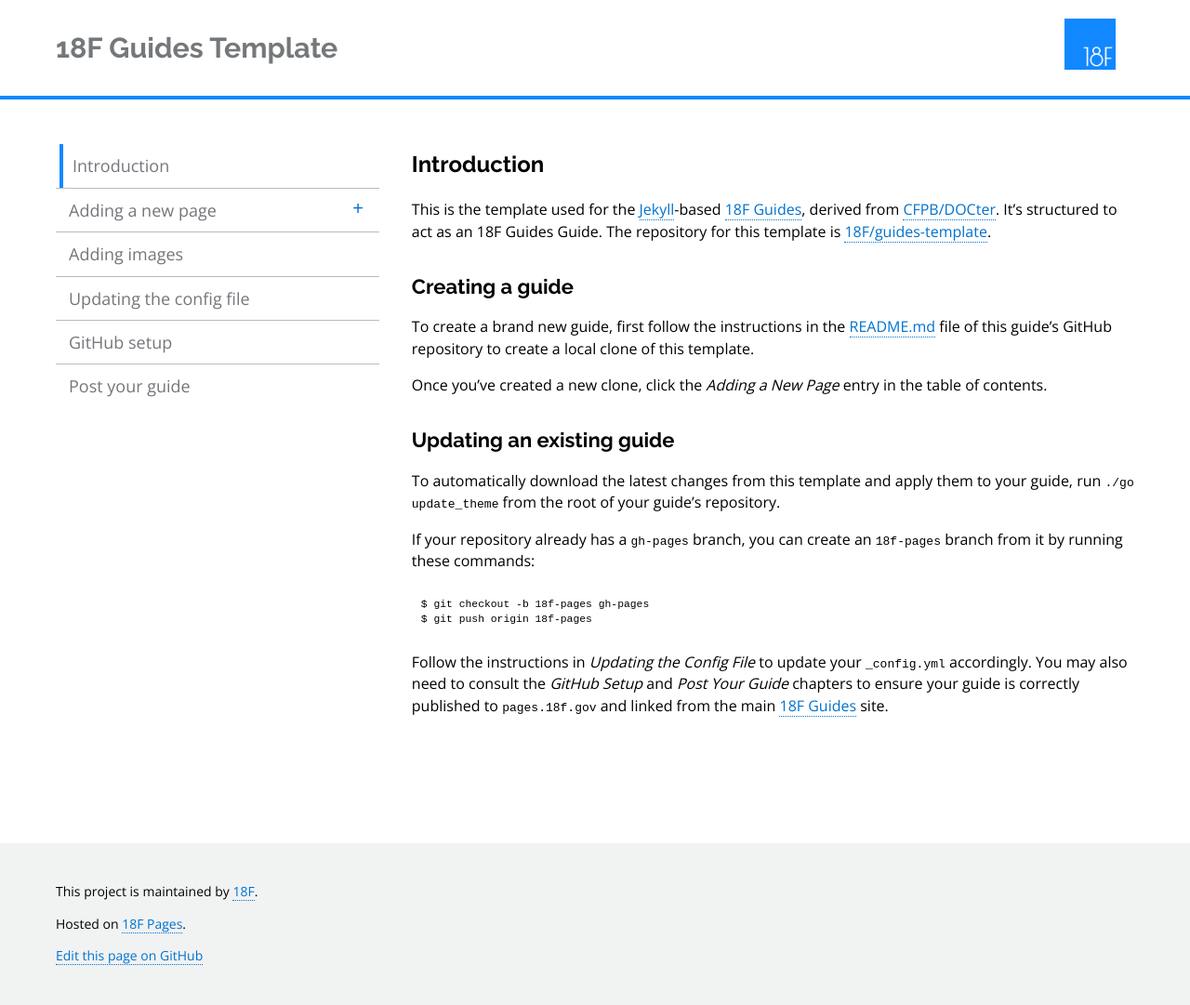
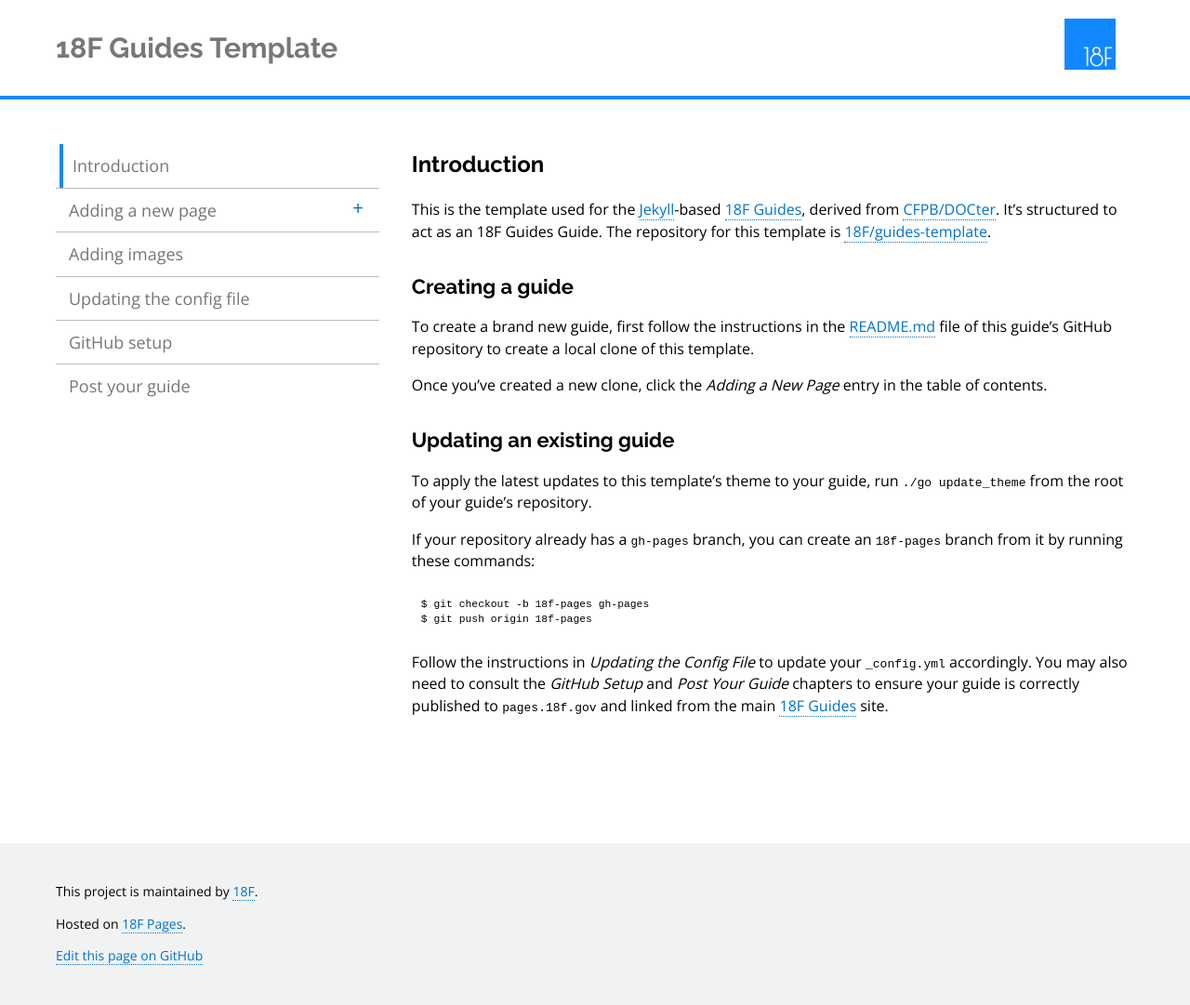
Before and after one commit to Macy-FK/federaliste, a Jekyll site: the page built from index.md, in a window 1280 px wide. Shown: the whole page at 93% size. Built offline with Jekyll 4.4.1, drawn with Linux system fonts in a browser that asks for light colours; nearby versions of some CDN libraries; Markdown is read by kramdown in place of the engine named in the settings.

Commit message:
Improve language of ./go update_theme instructions

```diff
--- a/index.md
+++ b/index.md
@@ -21,9 +21,8 @@ table of contents.
 
 ## Updating an existing guide
 
-To automatically download the latest changes from this template and apply them
-to your guide, run `./go update_theme` from the root of your guide's
-repository.
+To apply the latest updates to this template's theme to your guide, run `./go
+update_theme` from the root of your guide's repository.
 
 If your repository already has a `gh-pages` branch, you can create an
 `18f-pages` branch from it by running these commands:
```
